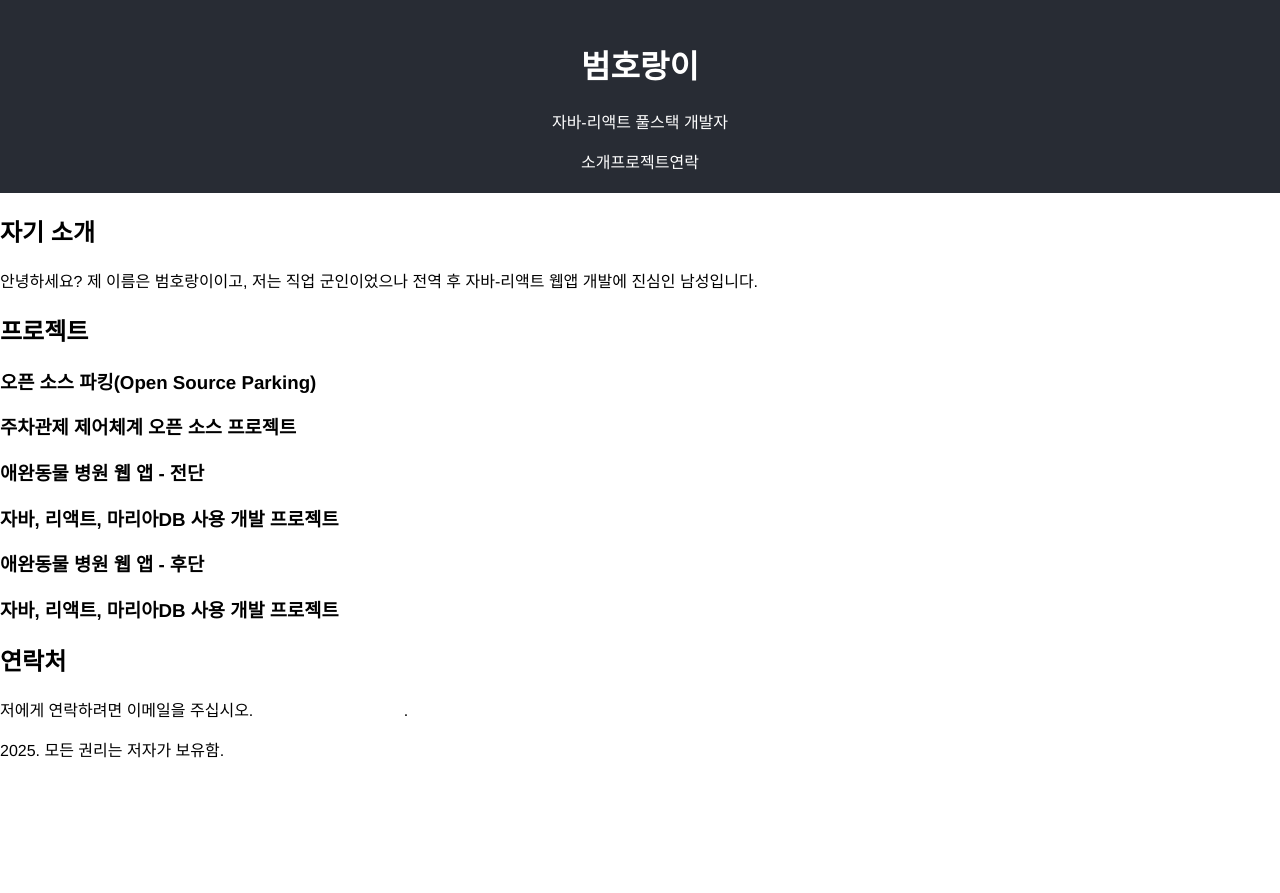
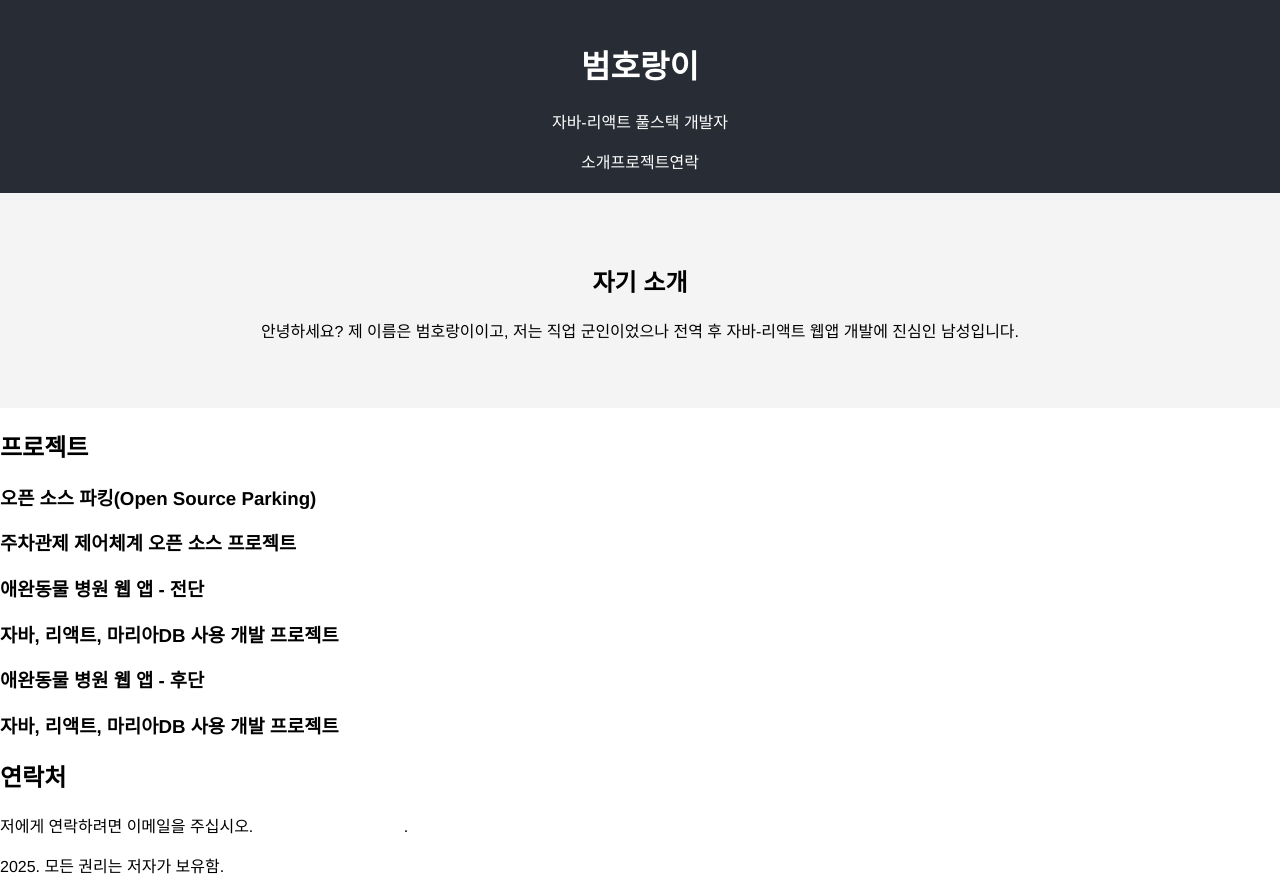
Before and after one commit to osparking/vite-react, a React (Vite) app: page / in a window 1280 px wide. Before the commit the page ends 800 px from the top, so only its background shows below. Built offline with nearby package versions, Linux system fonts and the light colour scheme.

Commit message:
style for about section

```diff
--- a/src/App.css
+++ b/src/App.css
@@ -2,3 +2,10 @@ body {
   margin: 0;
   font-family: "Noto Sans KR", "Helvetica Neue", Helvetica, sans-serif;
 }
+
+/* 소개 구획 */
+.about-section {
+  padding: 50px;
+  text-align: center;
+  background-color: #f4f4f4;
+}
```
